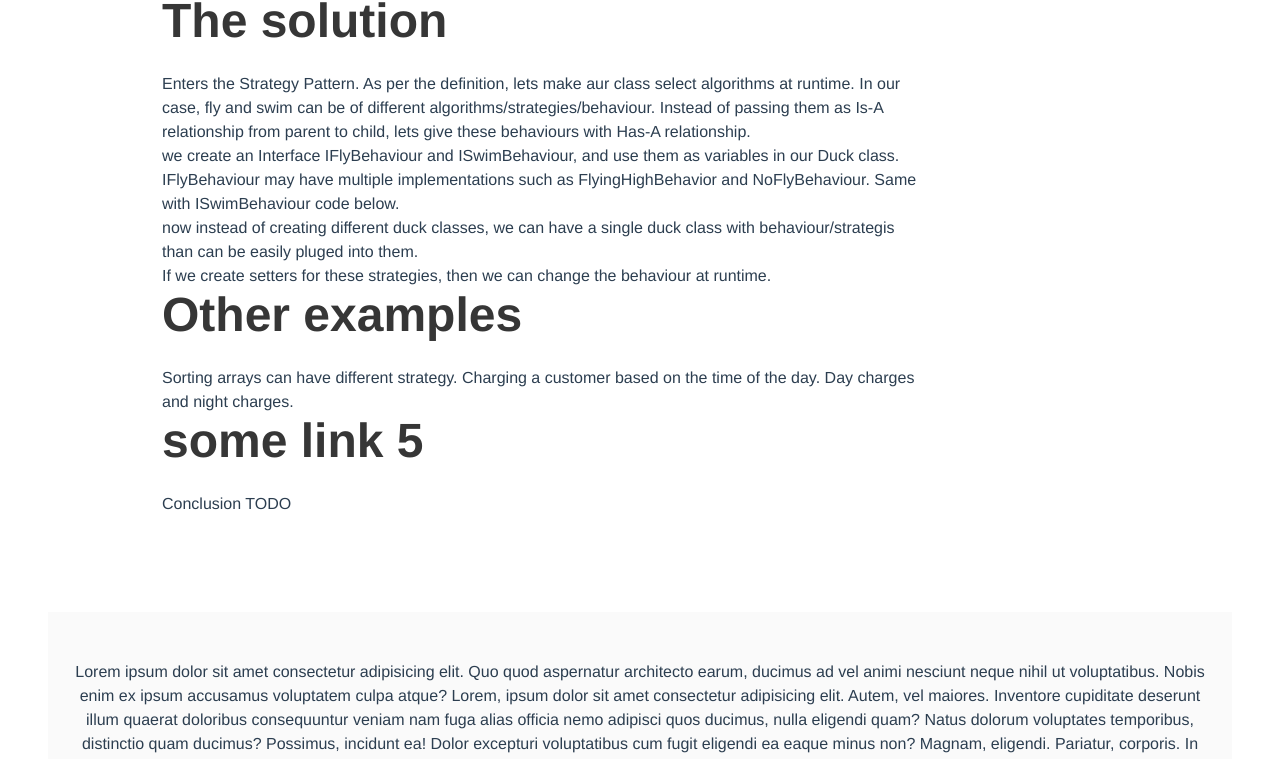
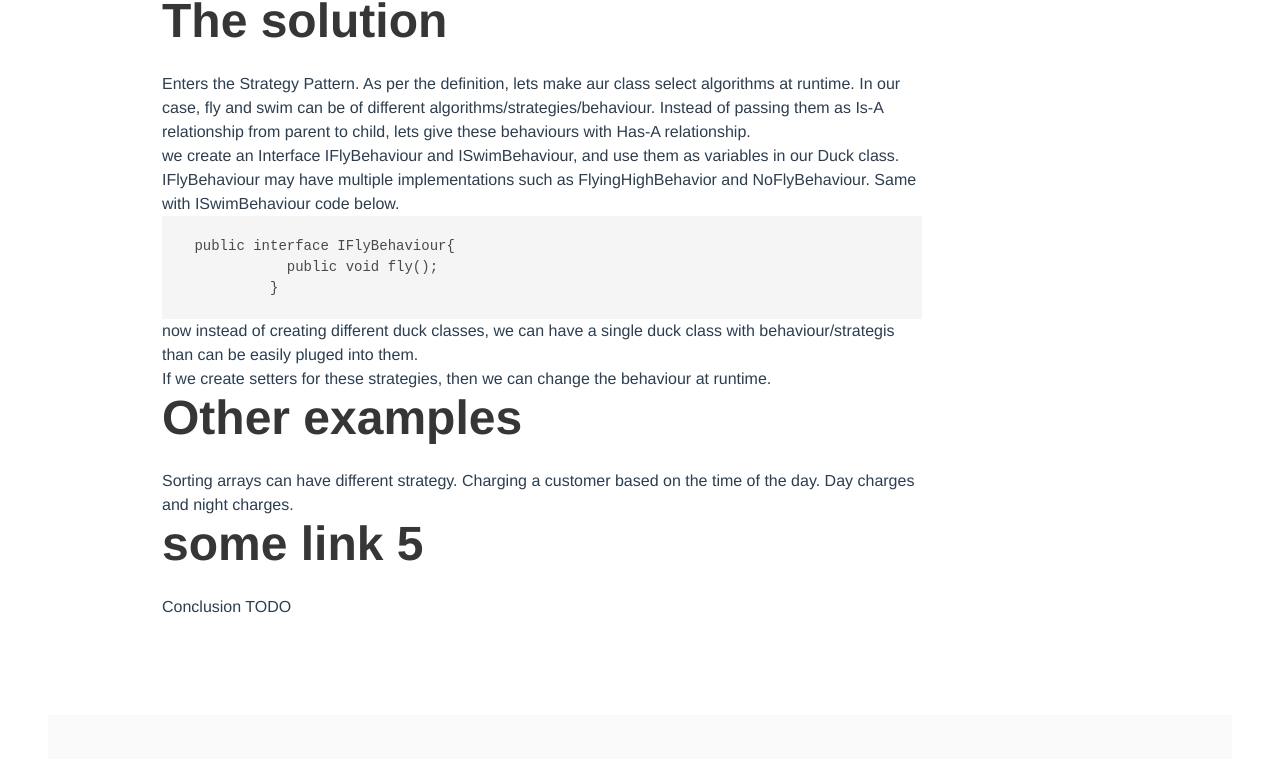
Before and after one commit to ankitprahladsoni/blog-post, a Vue app: page / in a window 1280 px wide. Shown: the part 822-1581 px from the top of the page. Built offline with nearby package versions, Linux system fonts and the light colour scheme.

Commit message:
Add prismjs to highlight code.

```diff
--- a/package.json
+++ b/package.json
@@ -10,7 +10,10 @@
     "test:e2e": "vue-cli-service test:e2e"
   },
   "dependencies": {
+    "@types/prismjs": "^1.9.0",
+    "babel-plugin-prismjs": "^1.0.2",
     "bulma": "^0.7.1",
+    "prismjs": "^1.15.0",
     "register-service-worker": "^1.4.1",
     "vue": "^2.5.16",
     "vue-class-component": "^6.0.0",
--- a/src/components/Article/ArticleContent.vue
+++ b/src/components/Article/ArticleContent.vue
@@ -21,21 +21,18 @@
       <div id="3">
         <h1 class="title is-1" id="3">The solution</h1>
         <p>Enters the Strategy Pattern. As per the definition, lets make aur class select algorithms at runtime. In our case, fly and swim can be of different algorithms/strategies/behaviour. Instead of passing them as Is-A relationship from parent to child, lets give these behaviours with Has-A relationship.</p>
-      <p>
-        we create an Interface IFlyBehaviour and ISwimBehaviour, and use them as variables in our Duck class.
-
-        IFlyBehaviour may have multiple implementations such as FlyingHighBehavior and NoFlyBehaviour.
-        Same with ISwimBehaviour code below.
-
-      </p>
-      <p>now instead of creating different duck classes, we can have a single duck class with behaviour/strategis than can be easily pluged into them.</p>
-      If we create setters for these strategies, then we can change the behaviour at runtime.
+        <p>
+          we create an Interface IFlyBehaviour and ISwimBehaviour, and use them as variables in our Duck class. IFlyBehaviour may have multiple implementations such as FlyingHighBehavior and NoFlyBehaviour. Same with ISwimBehaviour code below.
+          <pre><code class="language-java"> public interface IFlyBehaviour{
+            public void fly();
+          }</code></pre>
+        </p>
+        <p>now instead of creating different duck classes, we can have a single duck class with behaviour/strategis than can be easily pluged into them.</p>
+        If we create setters for these strategies, then we can change the behaviour at runtime.
       </div>
       <div id="4">
         <h1 class="title is-1" id="4">Other examples</h1>
-        <p>Sorting arrays can have different strategy.
-          Charging a customer based on the time of the day. Day charges and night charges.
-
+        <p>Sorting arrays can have different strategy. Charging a customer based on the time of the day. Day charges and night charges.
         </p>
       </div>
       <div id="5">
--- a/src/main.ts
+++ b/src/main.ts
@@ -3,9 +3,11 @@ import App from './App.vue';
 import router from './router';
 import store from './store';
 import './registerServiceWorker';
-import 'bulma/css/bulma.css';
+import 'bulma';
+import Prism from 'prismjs';
 
 Vue.config.productionTip = false;
+Prism.highlightAll();
 
 new Vue({
   router,
```
Also changed, not shown: .babelrc (added), 1 other file (tests, documents, lock files or other folders).
